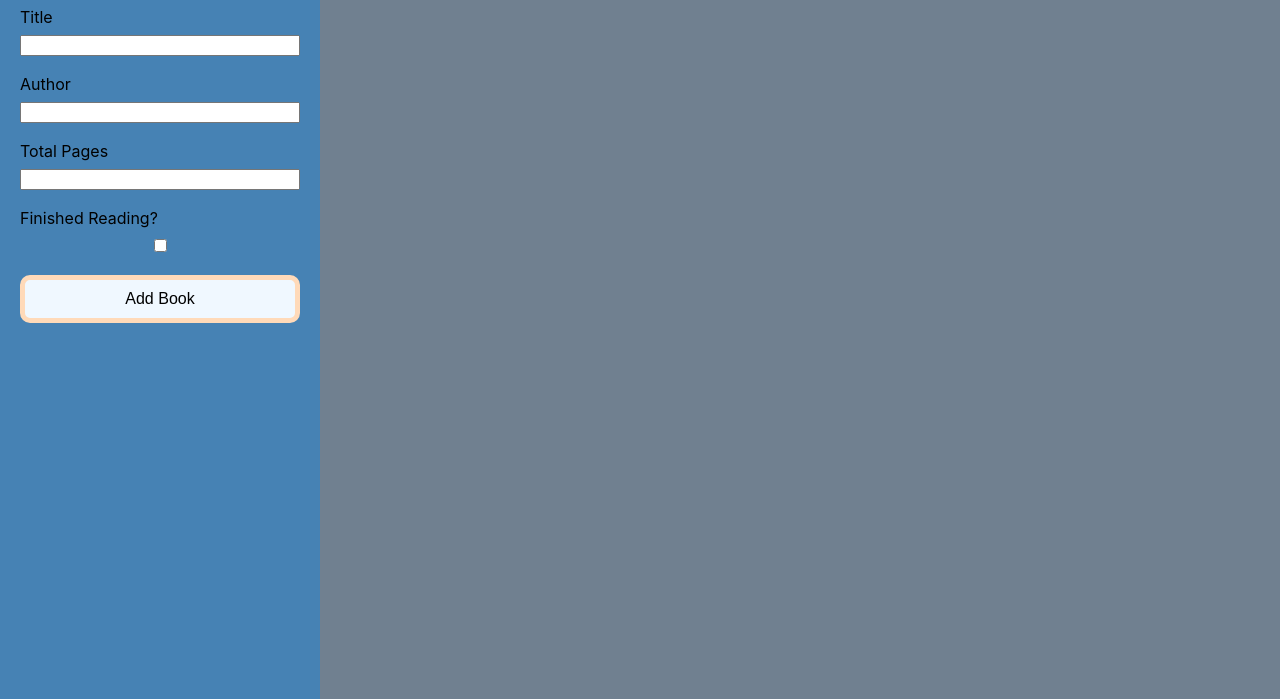
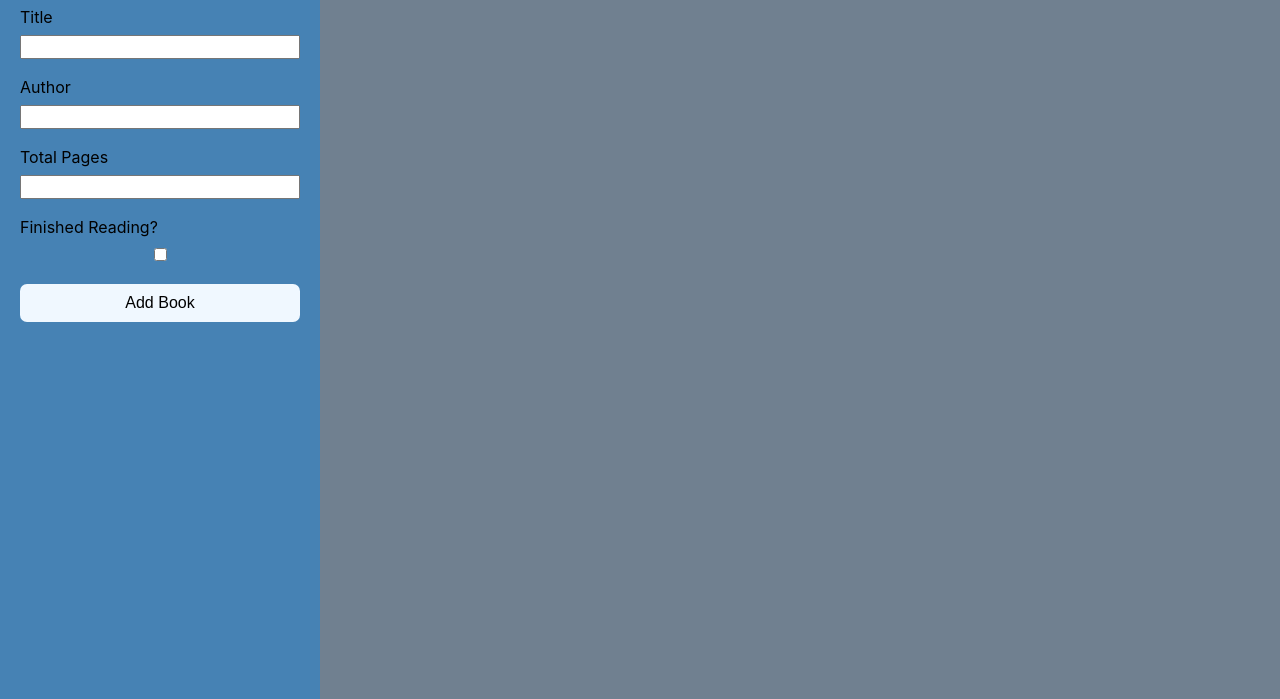
Before and after one commit to remonjames/Library, a plain HTML site: page index.html in a window 1280 px wide. Shown: the part 101-800 px from the top of the page. Drawn offline with Linux system fonts and the light colour scheme.

Commit message:
updated README + some styles

```diff
--- a/style.css
+++ b/style.css
@@ -73,18 +73,22 @@ h1 {
 }
 
 li {
-	font-size: 1em;
+
 	display: flex;
 	flex-direction: column;
 	padding: 10px 20px;
 	gap: 10px;
 }
 
+li > input {
+	font-size: 1em;
+}
+
 li > button {
 	padding: 10px 0;
 	background-color: aliceblue;
-	border: 5px solid peachpuff;
-	border-radius: 10px;
+	border: none;
+	border-radius: 7px;
 	font-size: 1em;
 }
 
```
Also changed, not shown: 1 other file.
